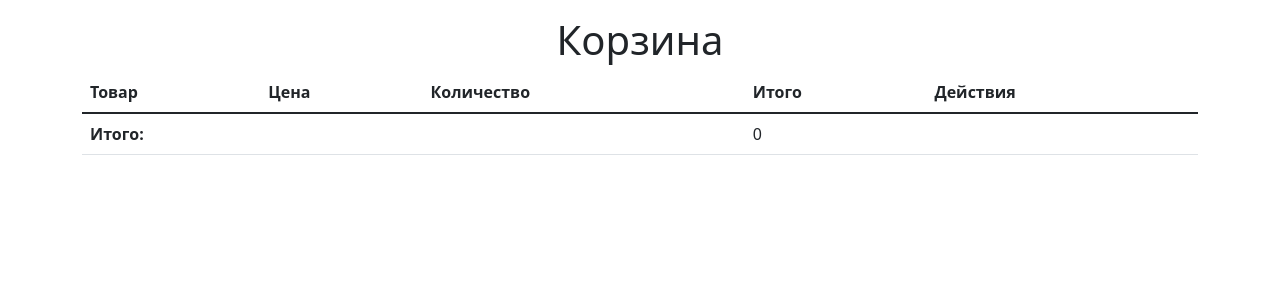
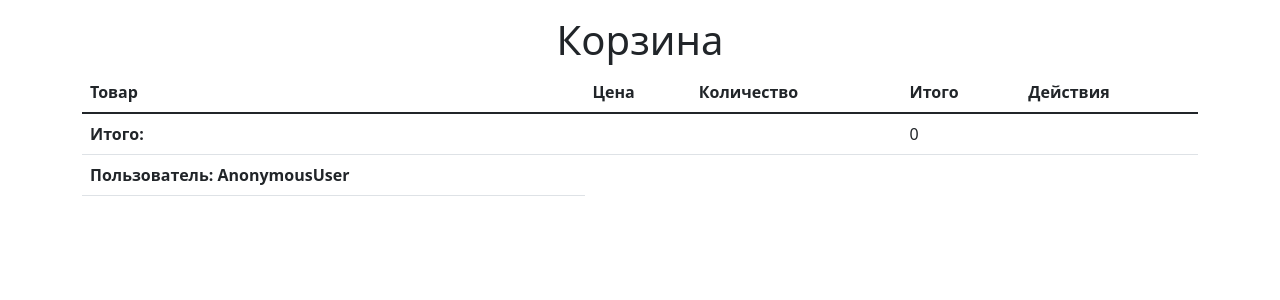
Before and after one commit to Zakawww/lab_product, a Django app: page /basket/ in a window 1280 px wide. Shown: the part 56-356 px from the top of the page. Run offline with Django 4.2, Linux system fonts and the light colour scheme; parts of the project's set-up code (start-up, migrations or seed data) failed here and were passed over; some libraries are stand-ins or nearby versions.

```diff
--- a/source/webapp/templates/product/basket.html
+++ b/source/webapp/templates/product/basket.html
@@ -20,8 +20,12 @@
                 <td>{{ item.product.price }}</td>
                 <td>{{ item.qty }}</td>
                 <td>{{ item.total }}</td>
-                   <td><a href="{% url 'webapp:basket_change' %}?pk={{ item.product.pk }}&action=add&next={% url 'webapp:basket' %}">Больше</a></td>
-                   <td><a href="{% url 'webapp:basket_change' %}?pk={{ item.product.pk }}&action=remove&next={% url 'webapp:basket' %}">Меньше</a></td>
+                <td>
+                    <a href="{% url 'webapp:basket_change' %}?pk={{ item.product.pk }}&action=add&next={% url 'webapp:basket' %}">Больше</a>
+                </td>
+                <td>
+                    <a href="{% url 'webapp:basket_change' %}?pk={{ item.product.pk }}&action=remove&next={% url 'webapp:basket' %}">Меньше</a>
+                </td>
             </tr>
         {% endfor %}
         </tbody>
@@ -29,6 +33,9 @@
         <tr>
             <th colspan="3">Итого:</th>
             <td colspan="3">{{ basket_total }}</td>
+        </tr>
+        <tr>
+            <th>Пользователь: {{ user }}</th>
         </tr>
         </tfoot>
     </table>
@@ -71,7 +78,7 @@
 {% block scripts %}
     {% if basket and form.errors %}
         <script type="application/javascript">
-            $(window).on('load', function(){
+            $(window).on('load', function () {
                 $('#orderModal').modal('show');
             });
         </script>
```
Lines whose indentation alone changed are shown as unchanged.
